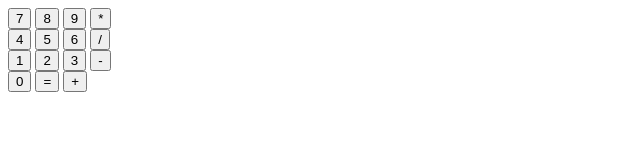
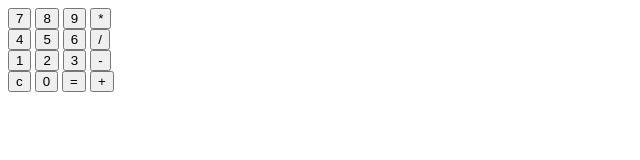
Before and after one commit to Pokie96/Calculator, a plain HTML site: page index.html in a window 1280 px wide. Shown: the full height of the page, 0-640 px from the left. Drawn offline with Linux system fonts and the light colour scheme.

Commit message:
Add button c to clear equation once we are finished with it so we can enter new equation

```diff
--- a/index.html
+++ b/index.html
@@ -27,6 +27,7 @@
             <button>-</button>
         </div>
         <div class="fourth-row">
+            <button>c</button>
             <button>0</button>
             <button>=</button>
             <button>+</button>
```
